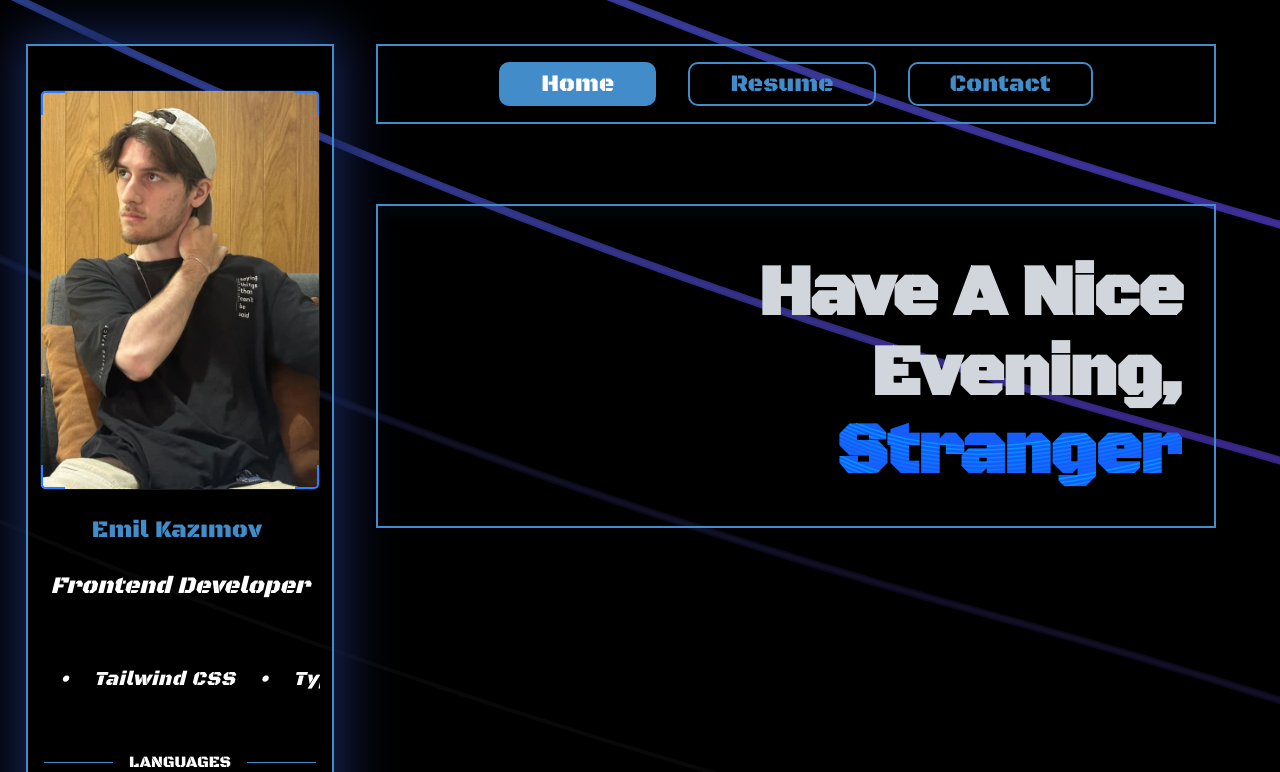
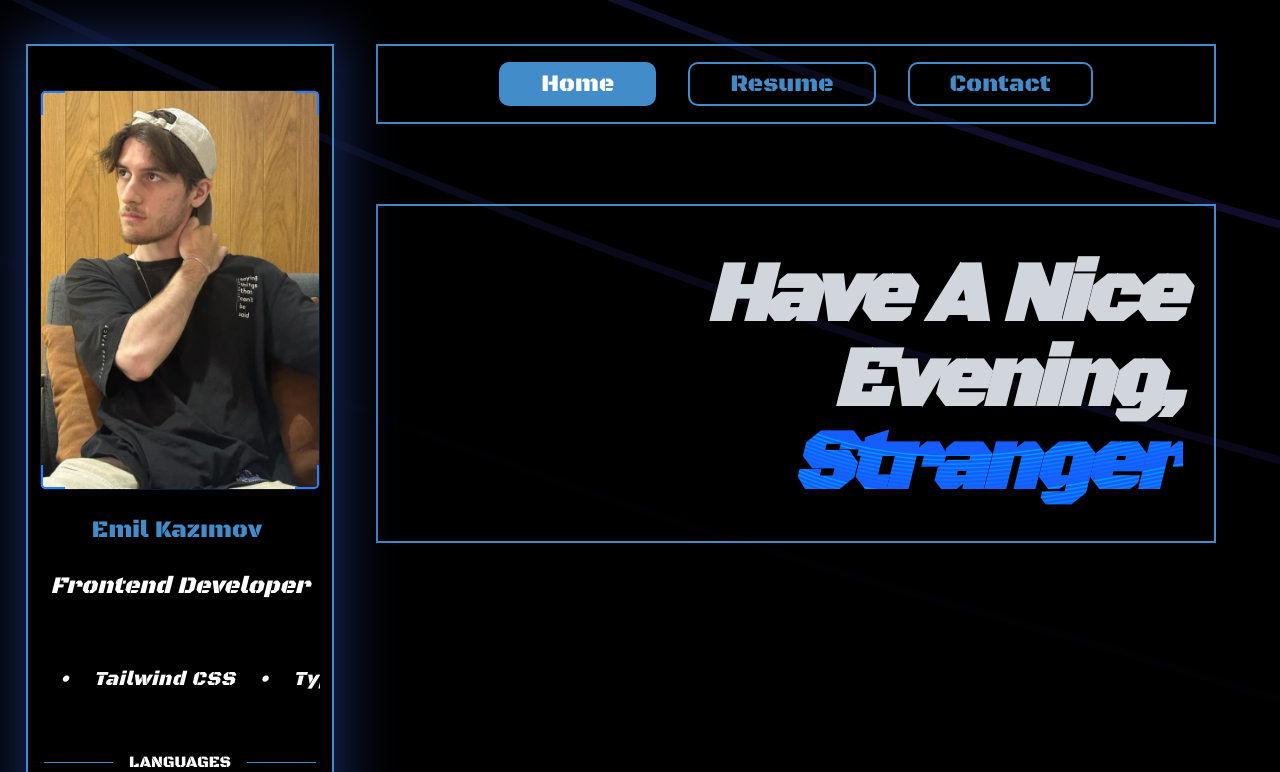
Before and after one commit to Emilhubb/Portfolio, a Next.js app: page / in a window 1280 px wide. Shown: the top 772 px of the page. Built offline with nearby package versions, Linux system fonts and the light colour scheme.

Commit message:
background beams fixing

```diff
--- a/app/layout.tsx
+++ b/app/layout.tsx
@@ -29,15 +29,15 @@ export default function RootLayout({
       lang="en"
       className={cn("h-full", "antialiased", blackOpsOne.variable, "font-sans")}
     >
-      <body className="min-h-full  relative bg-black ">
-        <div className="absolute inset-0 -z-30 pointer-events-none will-change-transform transform-gpu">
+      <body className="min-h-full  relative bg-black">
+        <div className="absolute inset-0 -z-30 pointer-events-none will-change-transform transform-gpu backface-hidden">
           <BackgroundBeams className="pointer-events-none -z-30" />
         </div>
         <div className=" flex w-full min-h-screen p-4 sm:p-6 text-white animate-fade-up ">
           <div className="flex flex-col justify-center md:justify-start md:flex-row items-center md:items-start gap-8 ">
             <PortfolioCard />
           </div>
-          <div className="flex flex-col w-full h-fit   gap-20 mt-5 ml-10 mr-10  bg-transparent backdrop-blur-[15px]">
+          <div className="flex flex-col w-full h-fit   gap-20 mt-5 ml-10 mr-10 ">
             <div className="border-2 border-(--border-color)">
               <Navbar />
             </div>
--- a/components/about me components/DuolingoCard.tsx
+++ b/components/about me components/DuolingoCard.tsx
@@ -137,6 +137,7 @@ export default function DuolingoCard() {
                   alt={course.learningLanguage}
                   width={24}
                   height={24}
+                  loading="eager"
                 />
               ) : (
                 "🏳️"
--- a/components/about me components/LanguageList.tsx
+++ b/components/about me components/LanguageList.tsx
@@ -23,7 +23,7 @@ const LanguageList = () => {
   }
   return (
     <>
-      <ul className="flex flex-col p-4 gap-4 w-full py-4">
+      <ul className="flex flex-col p-4 gap-4 w-full py-4 ">
         {languages.map((lang) => (
           <li key={lang.name} className="flex items-center gap-2">
             <Image
@@ -53,7 +53,7 @@ const LanguageList = () => {
         </li>
       </ul>
       {toggleDuolingoCard && (
-        <div className="mt-4 px-4 mb-8">
+        <div className="mt-4 px-4 mb-8 bg-transparent backdrop-blur-[10px]">
           <DuolingoCard />
         </div>
       )}
--- a/components/about me components/PortfolioCard.tsx
+++ b/components/about me components/PortfolioCard.tsx
@@ -7,8 +7,8 @@ import AboutMe from "./AboutMe";
 import MusicZone from "./MusicZone";
 const PortfolioCard = () => {
   return (
-    <aside className="relative flex flex-col items-center w-78 h-auto rounded-[10px] pt-5  gap-20 ">
-      <div className="profilep p-1 border-2 border-(--border-color) shadow-blue-950 shadow-[0_0_50px_10px] bg-transparent backdrop-blur-[10px] ">
+    <aside className="relative flex flex-col items-center w-78 h-auto rounded-[10px] pt-5  gap-20  ">
+      <div className="profilep p-1 border-2 border-(--border-color) shadow-blue-950 shadow-[0_0_50px_10px] bg-transparent backdrop-blur-[5px] ">
         <ImageOnly3D />
         <TypeWriter />
         <p className="text-white text-2xl py-10 text-center italic select-none">
@@ -18,9 +18,9 @@ const PortfolioCard = () => {
           <MarqueeEffect/>
         </div>
         <div className="flex items-center gap-4 p-3">
-          <span className="longline w-[full] h-px bg-(--border-color) flex-1"></span>
+          <span className="longline w-full h-px bg-(--border-color) flex-1"></span>
           <span> LANGUAGES </span>
-          <span className="longline w-[full] h-px bg-(--border-color) flex-1"></span>
+          <span className="longline w-full h-px bg-(--border-color) flex-1"></span>
         </div>
         <LanguageList />
       </div>
--- a/components/about me components/TypeWriter.tsx
+++ b/components/about me components/TypeWriter.tsx
@@ -6,7 +6,7 @@ const TypeWriter = () => {
     { text: "Kazımov", className: "text-[var(--border-color)]" },
   ];
   return (
-    <div className="-my-4">
+    <div className="-my-4 bg-black/30">
       <TypewriterEffect words={words} className="font-blackops select-none text-[2rem]" />
     </div>
   );
--- a/components/detailComponents/homepage/HomeDetails.jsx
+++ b/components/detailComponents/homepage/HomeDetails.jsx
@@ -4,8 +4,10 @@ import { CanvasTextDemo } from './effects/CanvasText'
 
 const HomeDetails = () => {
   return (
-    <div className='bg-transparent backdrop-blur-[10px]'>
+    <div className='relative'>
+    <div className='bg-transparent backdrop-blur-[10px] select-none'>
       <CanvasTextDemo/>
+    </div>
     </div>
   )
 }
--- a/components/detailComponents/homepage/effects/CanvasText.tsx
+++ b/components/detailComponents/homepage/effects/CanvasText.tsx
@@ -8,19 +8,23 @@ export function CanvasTextDemo() {
 
   useEffect(() => {
     const hour = new Date().getHours();
-    setGreeting(hour <= 18 || hour > 7 ? "Have A Nice Evening, " : "Have A Nice Day, ");
+    console.log(hour);
+    setGreeting(
+      hour >= 18 || hour < 7 ? "Have A Nice Evening, " : "Have A Nice Day, ",
+    );
   }, []);
 
   return (
     <div className="flex min-h-80 items-end justify-end p-8">
       <h2
         className={cn(
-          "group relative mt-4 max-w-2xl text-right text-4xl leading-20 font-bold tracking-tight text-balance text-gray-300 sm:text-5xl md:text-6xl xl:text-7xl dark:text-neutral-700",
+          "group relative mt-4 max-w-lg text-right italic text-4xl font-bold tracking-tighter  sm:text-5xl md:text-6xl xl:text-[85px]  text-gray-300 dark:text-neutral-700",
         )}
       >
         {greeting}
         <CanvasText
           text="Stranger"
+          className="italic"
           backgroundClassName="bg-blue-600 dark:bg-blue-700"
           colors={[
             "rgba(0, 153, 255, 1)",
--- a/components/navbar components/Navbar.jsx
+++ b/components/navbar components/Navbar.jsx
@@ -12,7 +12,8 @@ const Navbar = () => {
   ];
 
   return (
-    <div className="flex p-4 text-2xl gap-8 justify-center">
+    <div className="flex p-4 text-2xl gap-8 justify-center backdrop-blur-[10px] bg-black/30">
+
       {links.map(({ link, href }) => {
         const isActive = pathname === href;
 
--- a/components/ui/beams.tsx
+++ b/components/ui/beams.tsx
@@ -23,12 +23,6 @@ const pathData = [
   "M-138 -453C-138 -453 -70 -48 394 79C858 206 926 611 926 611",
   "M-116 -477C-116 -477 -48 -72 416 55C880 182 948 587 948 587",
   "M-94 -501C-94 -501 -26 -96 438 31C902 158 970 563 970 563",
-  "M-72 -525C-72 -525 -4 -120 460 7C924 134 992 539 992 539",
-  "M-50 -549C-50 -549 18 -144 482 -17C946 110 1014 515 1014 515",
-  "M-28 -573C-28 -573 40 -168 504 -41C968 86 1036 491 1036 491",
-  "M-6 -597C-6 -597 62 -192 526 -65C990 62 1058 467 1058 467",
-  "M16 -621C16 -621 84 -216 548 -89C1012 38 1080 443 1080 443",
-  "M38 -645C38 -645 106 -240 570 -113C1034 14 1102 419 1102 419",
 ]
 
 // Pre-calculated animation values for each path
@@ -49,14 +43,10 @@ export const BackgroundBeams = React.memo(({ className }: BackgroundBeamsProps)
         xmlns="http://www.w3.org/2000/svg"
         preserveAspectRatio="xMidYMid slice"
       >
-        {/* Static faint paths for depth */}
         <g opacity="0.03">
-          {pathData.map((d, i) => (
-            <path key={`static-${i}`} d={d} stroke="white" strokeWidth="0.5" />
-          ))}
+
         </g>
 
-        {/* Animated gradient beams */}
         {pathData.map((d, i) => (
           <motion.path
             key={`beam-${i}`}
@@ -67,7 +57,7 @@ export const BackgroundBeams = React.memo(({ className }: BackgroundBeamsProps)
             initial={{ pathLength: 0, opacity: 0 }}
             animate={{
               pathLength: [0, 1],
-              opacity: [0, 0.6, 0.6, 0],
+              opacity: [0, 0.2, 0],
             }}
             transition={{
               duration: animations[i].duration,
@@ -105,7 +95,7 @@ BackgroundBeams.displayName = "BackgroundBeams"
 
 export default function BackgroundBeamsDemo() {
   return (
-    <div className="relative h-screen w-screen overflow-hidden bg-neutral-950">
+    <div className="relative h-screen w-screen overflow-hidden bg-neutral-950 z-10">
       <BackgroundBeams />
     </div>
   )
--- a/components/ui/canvas-text.tsx
+++ b/components/ui/canvas-text.tsx
@@ -35,7 +35,7 @@ const DEFAULT_COLORS = [
 
 export function CanvasText({
   text,
-  className = "",
+  className = "italic",
   backgroundClassName = "bg-white dark:bg-neutral-950",
   colors = DEFAULT_COLORS,
   animationDuration = 5,
@@ -87,7 +87,7 @@ export function CanvasText({
         height: Math.ceil(rect.height) || 200,
       });
       setFont(
-        `${computed.fontWeight} ${computed.fontSize} ${computed.fontFamily}`,
+        ` ${computed.fontStyle} ${computed.fontWeight} ${computed.fontSize} ${computed.fontFamily}`,
       );
     };
 
```
